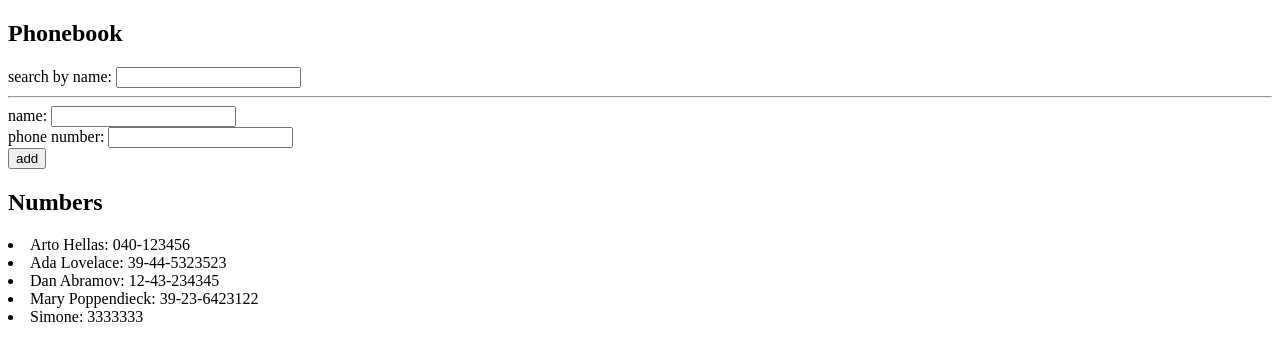
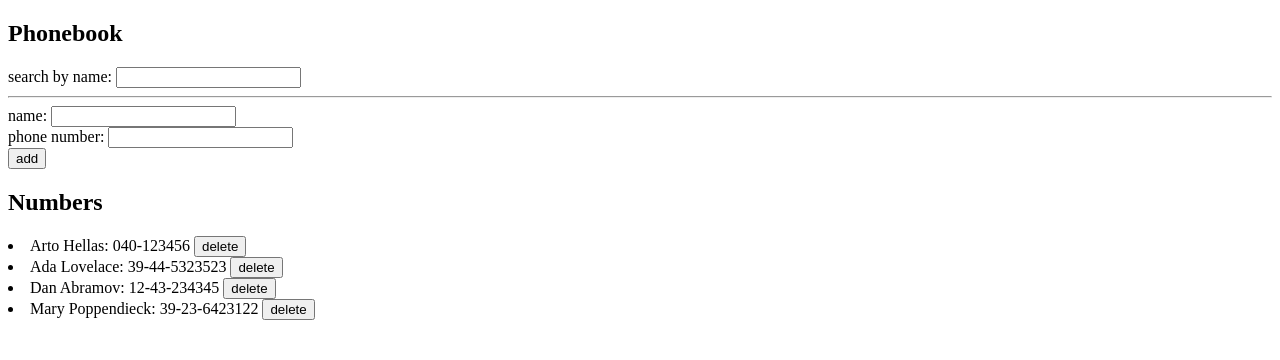
Before and after one commit to simonetimi/full-stack-open-exercises, a React (Vite) app in the folder part2/phonebook/: page / in a window 1280 px wide. Shown: the top 360 px of the page. Built offline with nearby package versions, Linux system fonts and the light colour scheme; data requests are answered from the project's data file.

Commit message:
Complete exercise 2.14

```diff
--- a/part2/phonebook/db.json
+++ b/part2/phonebook/db.json
@@ -19,11 +19,6 @@
       "name": "Mary Poppendieck",
       "number": "39-23-6423122",
       "id": "4"
-    },
-    {
-      "id": "268894c1-618c-460f-9ebc-e3257ccadcb5",
-      "name": "Simone",
-      "number": "3333333"
     }
   ]
 }
--- a/part2/phonebook/src/App.jsx
+++ b/part2/phonebook/src/App.jsx
@@ -3,7 +3,7 @@ import { Search } from './components/Search';
 import { NewPerson } from './components/NewPerson';
 import { ShowPeople } from './components/ShowPeople';
 import { v4 as uuidv4 } from 'uuid';
-import { fetchAll, create } from './helpers/connect';
+import { fetchAll, createOnDb } from './helpers/connect';
 
 const App = () => {
   const [persons, setPersons] = useState([]);
@@ -39,7 +39,7 @@ const App = () => {
       return;
     }
     const newPerson = { name: newName, number: newPhone, id: uuidv4() };
-    await create(newPerson);
+    await createOnDb(newPerson);
     setPersons([...persons, newPerson]);
   };
 
@@ -63,7 +63,12 @@ const App = () => {
       />
 
       <h2>Numbers</h2>
-      <ShowPeople searchInput={searchInput} persons={persons} found={found} />
+      <ShowPeople
+        searchInput={searchInput}
+        persons={persons}
+        found={found}
+        setPersons={setPersons}
+      />
     </div>
   );
 };
--- a/part2/phonebook/src/components/ShowPeople.jsx
+++ b/part2/phonebook/src/components/ShowPeople.jsx
@@ -1,8 +1,23 @@
-export const ShowPeople = ({ searchInput, persons, found }) => {
+import { removeFromDb } from '../helpers/connect';
+
+const DeleteButton = ({ personId, setPersons, persons }) => {
+  const handleOnClick = async () => {
+    if (confirm('Do you really want to delete the entry?')) {
+      await removeFromDb(personId);
+      const indexToRemove = persons.findIndex((item) => item.id === personId);
+      setPersons(persons.toSpliced(indexToRemove));
+    }
+  };
+
+  return <button onClick={handleOnClick}>delete</button>;
+};
+
+export const ShowPeople = ({ searchInput, persons, found, setPersons }) => {
   return searchInput === ''
     ? persons.map((person) => (
         <li key={person.name}>
-          {person.name}: {person.number}
+          {person.name}: {person.number}{' '}
+          <DeleteButton personId={person.id} persons={persons} setPersons={setPersons} />
         </li>
       ))
     : found.map((person) => (
--- a/part2/phonebook/src/helpers/connect.js
+++ b/part2/phonebook/src/helpers/connect.js
@@ -7,7 +7,10 @@ export async function fetchAll() {
   return response.data;
 }
 
-export async function create(newPerson) {
-  const response = await axios.post('http://localhost:3001/persons', newPerson);
-  return response;
+export async function createOnDb(newPerson) {
+  return await axios.post(url, newPerson);
 }
+
+export async function removeFromDb(personId) {
+  return await axios.delete(`${url}/${personId}`);
+}
```
